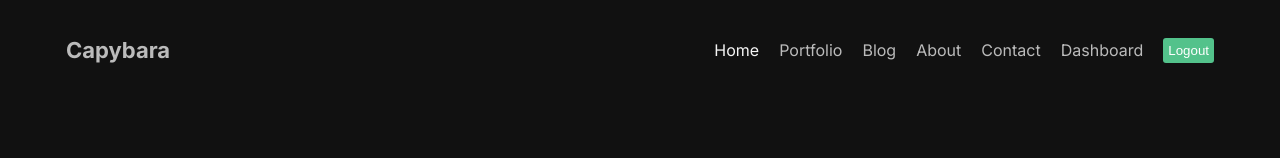
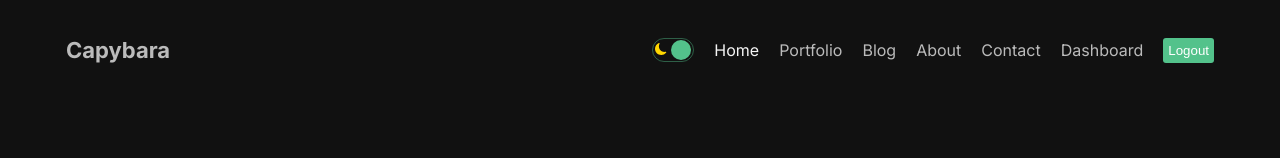
Before and after one commit to maxxi02/CapyBara, a Next.js app: page / in a window 1280 px wide. Shown: the top 158 px of the page. Built offline with nearby package versions, Linux system fonts and the light colour scheme.

Commit message:
another update

```diff
--- a/next.config.js
+++ b/next.config.js
@@ -6,6 +6,7 @@
             "images.pexels.com"
         ]
     }
+
 }
 
 module.exports = nextConfig
--- a/package.json
+++ b/package.json
@@ -14,7 +14,8 @@
     "eslint-config-next": "13.4.12",
     "next": "13.4.12",
     "react": "18.2.0",
-    "react-dom": "18.2.0"
+    "react-dom": "18.2.0",
+    "react-icons": "^4.10.1"
   },
   "devDependencies": {
     "gh-pages": "^5.0.0"
--- a/src/app/globals.css
+++ b/src/app/globals.css
@@ -12,6 +12,22 @@
 {
   max-width: 100vw;
   overflow-x: hidden;
+
+}
+
+.theme
+{
+  transition: 1s all ease;
+}
+
+.light
+{
+  background-color: white;
+  color: #111;
+}
+
+.dark
+{
   background-color: #111;
   color: #bbb;
 }
--- a/src/app/layout.js
+++ b/src/app/layout.js
@@ -2,6 +2,7 @@
 import './globals.css'
 import { Inter } from 'next/font/google'
 import Footer from '@/components/footer/footer'
+import { ThemeProvider } from '@/context/ThemeContext'
 
 const inter = Inter({ subsets: ['latin'] })
 
@@ -14,12 +15,13 @@
   return (
     <html lang="en">
       <body className={inter.className}>
-
-        <div className='container'>
-          <Navbar/>
-          {children}
-          <Footer/>
-        </div>
+        <ThemeProvider>
+          <div className='container'>
+            <Navbar/>
+            {children}
+            <Footer/>
+          </div>
+        </ThemeProvider>
 
       </body>
     </html>
--- /dev/null
+++ b/src/components/DarkModeToggle/DarkModeToggle.js
@@ -0,0 +1,18 @@
+"use client"
+import React, { useContext } from 'react'
+import styles from './DarkModeToggle.module.css'
+import {BsFillMoonFill ,BsFillSunFill} from 'react-icons/bs'
+import { ThemeContext } from '@/context/ThemeContext'
+
+export default function DarkModeToggle() {
+
+  const {toggle, mode} = useContext(ThemeContext);
+  console.log(mode)
+  return (
+    <div className={styles.container} onClick={toggle}>
+        <div className={styles.icon}><BsFillMoonFill/></div>
+        <div className={styles.icon}><BsFillSunFill/></div>
+        <div className={styles.ball}  style={mode === "light" ? {left:"2px"} : {right: "2px"}}/>
+    </div>
+  )
+}
--- /dev/null
+++ b/src/components/DarkModeToggle/DarkModeToggle.module.css
@@ -0,0 +1,31 @@
+
+
+.container
+{
+    width: 42px ;
+    height: 24px ;
+    border: 1.5px solid #53c28b70;
+    border-radius: 30px;
+    display: flex;
+    justify-content: space-between;
+    align-items: center;
+    padding: 2px;
+    position: relative;
+    cursor: pointer;
+}
+
+
+.icon
+{
+    color: gold;
+    font-size: 12px;
+}
+
+.ball
+{
+    width: 20px;
+    height: 20px;
+    background-color: #53c28b;
+    border-radius: 50%;
+    position: absolute;
+}
--- a/src/components/navbar/nav.js
+++ b/src/components/navbar/nav.js
@@ -3,7 +3,9 @@
 import Link from 'next/link'
 import React from 'react'
 import styles from './page.module.css'
-import { usePathname, useRouter } from 'next/navigation'
+import { usePathname,  } from 'next/navigation'
+import DarkModeToggle from '../DarkModeToggle/DarkModeToggle'
+
 
 const links = [
 
@@ -48,6 +50,7 @@
     <div className={styles.container} >
         <Link href={"/"} className={styles.logo}>Capybara</Link>
         <div className={styles.links}>
+            <DarkModeToggle />
             {links.map((link)=>
             {
                 return (<Link className={`${link.path === pathname && styles.activeLinks}`} href={link.path} key={link.id}>{link.title}</Link>)
--- /dev/null
+++ b/src/context/ThemeContext.js
@@ -0,0 +1,21 @@
+"use client"
+
+
+import { createContext, useState } from "react"
+
+export const ThemeContext = createContext()
+
+export const ThemeProvider = ({ children }) => {
+    const [mode, setMode] = useState("dark");
+    const toggle = () => {
+      setMode(prev => prev === "dark" ? "light" : "dark");
+    };
+
+    return (
+      <ThemeContext.Provider value={{ toggle, mode }}>
+        <div className={`theme ${mode}`}>
+          {children}
+        </div>
+      </ThemeContext.Provider>
+    );
+  };
```
Also changed, not shown: 1 other file (tests, documents, lock files or other folders).
